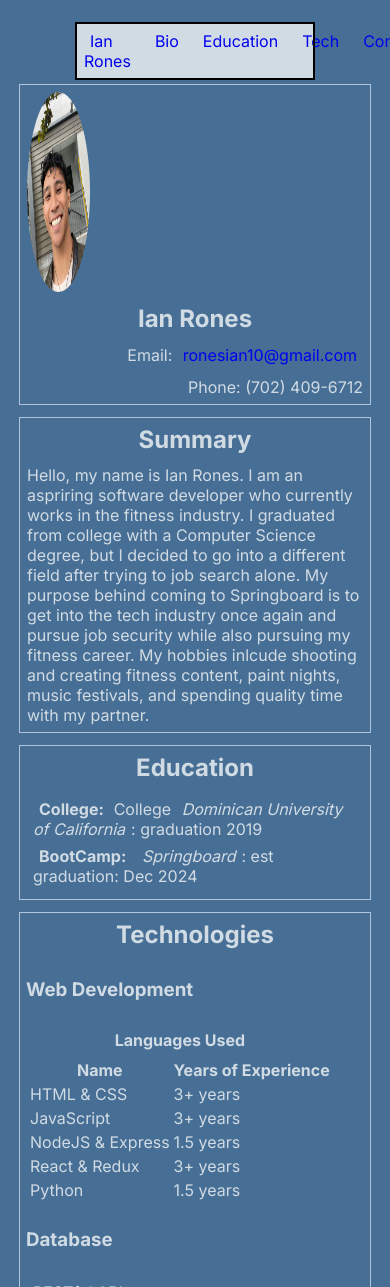
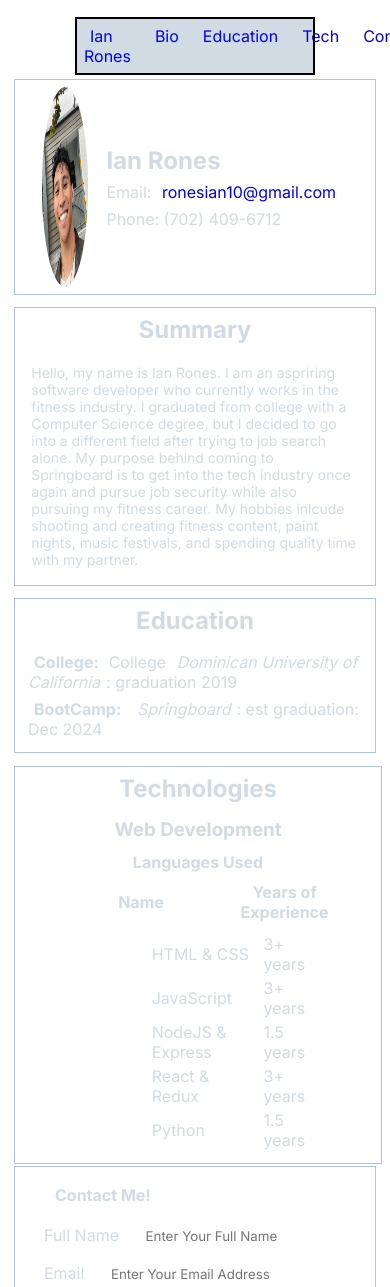
Before and after one commit to Prones94/cv_remote, a plain HTML site: page index.html in a window 390 px wide. Shown: the top 1287 px of the page. Drawn offline with Linux system fonts and the light colour scheme.

Commit message:
[edit] created media queries for css project. Allows project to scale down after meeting 480px width

```diff
--- a/index.html
+++ b/index.html
@@ -23,9 +23,11 @@
     </nav>
     <section id="profile">
       <img src="./img/profile_pic.jpeg" alt="profile" height="200" width="150">
-      <h1>Ian Rones</h1>
-      <p>Email: <a href="#">ronesian10@gmail.com</a></p>
-      <p>Phone: (702) 409-6712</p>
+      <div class="mobile-friendly">
+        <h1>Ian Rones</h1>
+        <p>Email: <a href="#">ronesian10@gmail.com</a></p>
+        <p>Phone: (702) 409-6712</p>
+      </div>
     </section>
     <hr>
     <section id="summary">
@@ -79,20 +81,20 @@
           </tr>
         </tbody>
       </table>
-      <h3>Database</h3>
-      <ul>
+      <h3 class="mobile-none">Database</h3>
+      <ul class="mobile-none">
         <li>RESTful API</li>
         <li>MongoDB</li>
         <li>Firebase</li>
         <li>GraphQL</li>
       </ul>
-      <h3>Testing</h3>
-      <ul>
+      <h3 class="mobile-none">Testing</h3>
+      <ul class="mobile-none">
         <li>Unit Testing w&sol; Jasmine</li>
         <li>Unit Testing w&sol; Jest</li>
       </ul>
-      <h3>Other</h3>
-      <ul>
+      <h3 class="mobile-none">Other</h3>
+      <ul class="mobile-none">
         <li>Command Line</li>
         <li>Git & Github</li>
         <li>Object-Oriented Programming</li>
--- a/styles.css
+++ b/styles.css
@@ -6,58 +6,7 @@
   font-family: Inter, Impact;
 }
 
-body {
-  color: #d1dbe4;
-  background-color: #476f95;;
-}
-
-a {
-  text-decoration: none;
-}
-
-a:hover {
-  text-shadow: 2px 2px #a3b7ca;
-}
-
-section {
-  display:border-box;
-  border: 1px solid lightsteelblue;
-  margin: 1px ;
-}
-
-#profile {
-  display: flex;
-  justify-content: space-between;
-  flex-direction: column;
-}
-
-#profile h1 {
-  align-self: center;
-}
-
-#profile p {
-  align-self: flex-end;
-
-}
-
-#profile img {
-  border-radius: 50%;
-  /* border: 8px solid rgba(98, 30, 171, 0.5); */
-  width: 18%;
-}
-
-ul {
-  list-style-type: none;
-}
-
-.navbar {
-  margin: 0 auto;
-  width: 60vw;
-  outline: 2px solid black;
-  display: flex;
-  justify-content: space-evenly;
-  background-color: #d1dbe4;
-}
+/* Style headings */
 
 h2 {
   text-align: center;
@@ -77,6 +26,64 @@ textarea {
   background: rgba(25,74,122,0.5);
 }
 
+ul {
+  list-style-type: none;
+}
+
+a {
+  text-decoration: none;
+}
+
+a:hover {
+  text-shadow: 2px 2px #a3b7ca;
+}
+
+/* Normal size container*/
+body {
+  max-width: 800vw;
+  margin: 0 auto;
+  color: #d1dbe4;
+  background-color: #476f95;;
+}
+
+section {
+  display:border-box;
+  border: 1px solid lightsteelblue;
+  margin: 1px ;
+}
+
+/* Navbar section*/
+.navbar {
+  margin: 0 auto;
+  width: 60vw;
+  outline: 2px solid black;
+  display: flex;
+  justify-content: space-evenly;
+  background-color: #d1dbe4;
+}
+
+/* Profile Section w/ image */
+#profile {
+  display: flex;
+  justify-content: space-between;
+  flex-direction: column;
+}
+
+#profile h1 {
+  align-self: center;
+}
+
+#profile p {
+  align-self: flex-end;
+
+}
+
+#profile img {
+  border-radius: 50%;
+  /* border: 8px solid rgba(98, 30, 171, 0.5); */
+  width: 13%;
+}
+
 /* Form Elements */
 form * {
   margin: 10px;
@@ -88,3 +95,53 @@ form button:hover {
   border-radius: 12%;
   background-color: white;
 }
+
+
+/* Media Query for screens starting at 480px */
+
+@media screen and (max-width:480px) {
+  body {
+    background-color: white;
+  }
+
+   #profile {
+    display: flex;
+    justify-content: center;
+    flex-direction: row;
+    align-items: center;
+  }
+
+  #summary p {
+    font-size: 14px;
+    margin: 4%;
+  }
+
+  #techstack {
+    display: inline-flex;
+    width: 100%;
+    justify-content: center;
+    flex-direction: column;
+  }
+
+  .mobile-none {
+    display: none;
+  }
+
+  #techstack h3 {
+    align-self: center;
+    padding: 0
+  }
+
+  #techstack table {
+    width: 80%;
+    margin: 0 auto;
+  }
+
+  #techstack tbody {
+    width: 100%;
+    position: relative;
+    left: 51%;
+    height: 75px;
+    display: table;
+  }
+}
```
